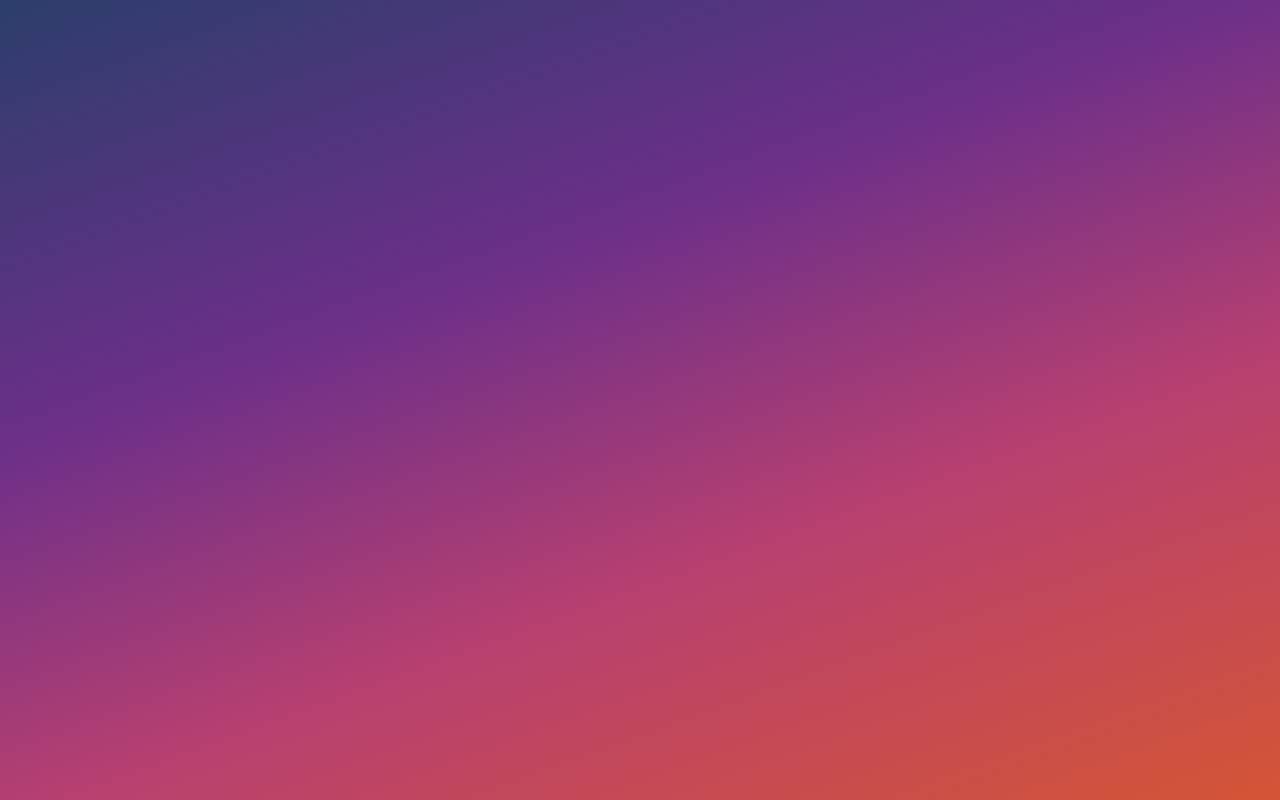
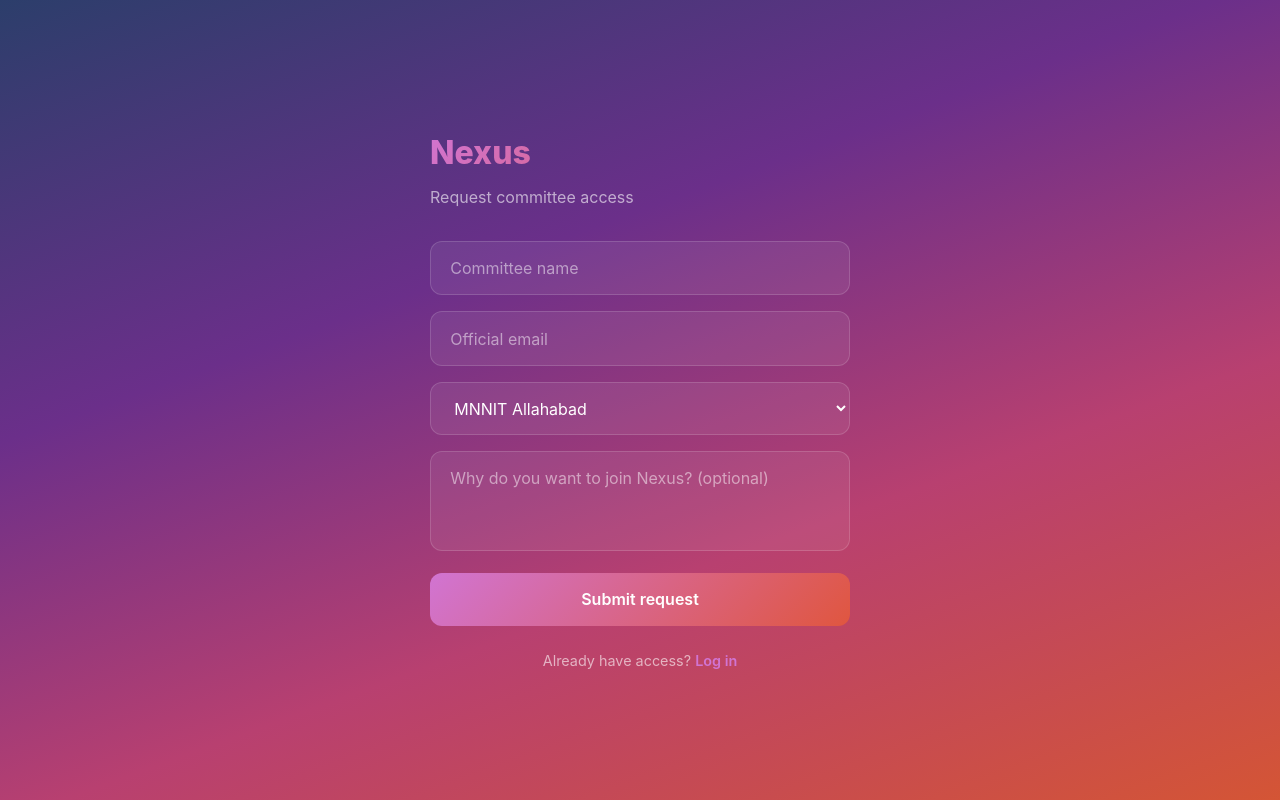
Before and after one commit to sayaliii27/nexus, a React (Vite) app in the folder client/: page /request-committee in a window 1280 px wide. Before the commit this address had no page. Built offline with nearby package versions, Linux system fonts and the light colour scheme; the HTML template or start-up script is replaced by a standard one.

Commit message:
Story reactions, Request Committee page — core features complete

```diff
--- a/client/src/App.jsx
+++ b/client/src/App.jsx
@@ -10,6 +10,7 @@
 import CreateStory from "./pages/CreateStory";
 import CreateUpdate from "./pages/CreateUpdate";
 import Notifications from "./pages/Notifications";
+import RequestCommittee from "./pages/RequestCommittee";
 
 function App() {
   return (
@@ -26,6 +27,7 @@
         <Route path="/create-story" element={<CreateStory />} />
         <Route path="/create-update" element={<CreateUpdate />} />
         <Route path="/notifications" element={<Notifications />} />
+        <Route path="/request-committee" element={<RequestCommittee />} />
       </Routes>
     </BrowserRouter>
   );
--- a/client/src/pages/CommitteePage.jsx
+++ b/client/src/pages/CommitteePage.jsx
@@ -1,7 +1,6 @@
 import { useAuth } from "../context/AuthContext";
 import { useNavigate, useParams } from "react-router-dom";
 import { useEffect, useState } from "react";
-import { motion } from "framer-motion";
 import Navbar from "../components/layout/Navbar";
 import PostCard from "../components/ui/PostCard";
 
@@ -63,10 +62,22 @@
     fetchCommittee();
   };
 
-  const viewStory = async (storyId) => {
-    await fetch(`http://localhost:5000/api/stories/${storyId}/view`, {
+  const viewStory = async (story) => {
+    setActiveStory(story);
+    await fetch(`http://localhost:5000/api/stories/${story.id}/view`, {
       method: "POST",
       headers: { Authorization: `Bearer ${token}` },
+    });
+  };
+
+  const reactToStory = async (emoji) => {
+    await fetch(`http://localhost:5000/api/stories/${activeStory.id}/react`, {
+      method: "POST",
+      headers: {
+        Authorization: `Bearer ${token}`,
+        "Content-Type": "application/json",
+      },
+      body: JSON.stringify({ emoji }),
     });
   };
 
@@ -77,7 +88,6 @@
       <div
         style={{
           minHeight: "100vh",
-          background: "var(--bg-primary)",
           display: "flex",
           alignItems: "center",
           justifyContent: "center",
@@ -91,33 +101,93 @@
     committee.stories?.filter((s) => new Date(s.expiresAt) > new Date()) || [];
 
   return (
-    <div style={{ minHeight: "100vh", background: "var(--bg-primary)" }}>
+    <div style={{ minHeight: "100vh" }}>
       <Navbar />
 
       {/* story viewer */}
       {activeStory && (
         <div
-          onClick={() => setActiveStory(null)}
           style={{
             position: "fixed",
             inset: 0,
             background: "rgba(0,0,0,0.95)",
             zIndex: 200,
             display: "flex",
+            flexDirection: "column",
             alignItems: "center",
             justifyContent: "center",
           }}
         >
+          <div
+            onClick={() => setActiveStory(null)}
+            style={{
+              position: "absolute",
+              top: "1.5rem",
+              right: "1.5rem",
+              cursor: "pointer",
+              fontSize: "1.5rem",
+              color: "#fff",
+            }}
+          >
+            ✕
+          </div>
+
           <img
             src={activeStory.image}
             alt=""
             style={{
-              maxHeight: "90vh",
+              maxHeight: "75vh",
               maxWidth: "90vw",
               objectFit: "contain",
               borderRadius: "12px",
             }}
           />
+
+          {/* reactions */}
+          <div style={{ display: "flex", gap: "1rem", marginTop: "1.5rem" }}>
+            {["❤️", "🔥", "👏", "😮", "🎉"].map((emoji) => (
+              <button
+                key={emoji}
+                onClick={() => reactToStory(emoji)}
+                style={{
+                  fontSize: "1.8rem",
+                  background: "rgba(255,255,255,0.1)",
+                  border: "1px solid rgba(255,255,255,0.2)",
+                  borderRadius: "50%",
+                  width: "52px",
+                  height: "52px",
+                  cursor: "pointer",
+                  display: "flex",
+                  alignItems: "center",
+                  justifyContent: "center",
+                }}
+              >
+                {emoji}
+              </button>
+            ))}
+          </div>
+
+          {/* story navigation dots */}
+          {activeStories.length > 1 && (
+            <div style={{ display: "flex", gap: "0.5rem", marginTop: "1rem" }}>
+              {activeStories.map((s) => (
+                <div
+                  key={s.id}
+                  onClick={() => viewStory(s)}
+                  style={{
+                    width: "8px",
+                    height: "8px",
+                    borderRadius: "50%",
+                    background:
+                      s.id === activeStory.id
+                        ? "#fff"
+                        : "rgba(255,255,255,0.3)",
+                    cursor: "pointer",
+                  }}
+                />
+              ))}
+            </div>
+          )}
         </div>
       )}
 
@@ -141,7 +211,7 @@
             {/* profile pic with story ring */}
             <div
               onClick={() =>
-                activeStories.length > 0 && setActiveStory(activeStories[0])
+                activeStories.length > 0 && viewStory(activeStories[0])
               }
               style={{
                 width: "80px",
@@ -164,7 +234,7 @@
                   background: "linear-gradient(135deg, #D174D2, #E0563F)",
                   border:
                     activeStories.length > 0
-                      ? "2px solid var(--bg-primary)"
+                      ? "2px solid rgba(0,0,0,0.5)"
                       : "none",
                   display: "flex",
                   alignItems: "center",
@@ -238,7 +308,7 @@
                   <div
                     key={update.id}
                     style={{
-                      background: "var(--bg-card)",
+                      background: "rgba(255,255,255,0.07)",
                       border: "1px solid var(--border)",
                       borderRadius: "12px",
                       padding: "0.75rem 1rem",
--- /dev/null
+++ b/client/src/pages/RequestCommittee.jsx
@@ -0,0 +1,220 @@
+import { useState } from "react";
+import { useNavigate, Link } from "react-router-dom";
+import { motion } from "framer-motion";
+
+function RequestCommittee() {
+  const navigate = useNavigate();
+  const [form, setForm] = useState({
+    name: "",
+    email: "",
+    college: "MNNIT",
+    reason: "",
+  });
+  const [loading, setLoading] = useState(false);
+  const [success, setSuccess] = useState(false);
+  const [error, setError] = useState("");
+
+  const handleSubmit = async () => {
+    if (!form.name || !form.email)
+      return setError("Name and email are required");
+    setLoading(true);
+    setError("");
+    try {
+      const res = await fetch(
+        "http://localhost:5000/api/auth/request-committee",
+        {
+          method: "POST",
+          headers: { "Content-Type": "application/json" },
+          body: JSON.stringify(form),
+        },
+      );
+      const data = await res.json();
+      if (!res.ok) throw new Error(data.message);
+      setSuccess(true);
+    } catch (err) {
+      setError(err.message);
+    } finally {
+      setLoading(false);
+    }
+  };
+
+  const inputStyle = {
+    width: "100%",
+    padding: "0.9rem 1.2rem",
+    borderRadius: "12px",
+    border: "1px solid rgba(255,255,255,0.15)",
+    background: "rgba(255,255,255,0.07)",
+    color: "#fff",
+    fontSize: "1rem",
+    outline: "none",
+    marginBottom: "1rem",
+  };
+
+  if (success)
+    return (
+      <div
+        style={{
+          minHeight: "100vh",
+          display: "flex",
+          alignItems: "center",
+          justifyContent: "center",
+          padding: "2rem",
+        }}
+      >
+        <motion.div
+          initial={{ opacity: 0, y: 20 }}
+          animate={{ opacity: 1, y: 0 }}
+          style={{ textAlign: "center", maxWidth: "400px" }}
+        >
+          <div style={{ fontSize: "3rem", marginBottom: "1rem" }}>🎉</div>
+          <h2
+            style={{
+              fontSize: "1.5rem",
+              fontWeight: "700",
+              marginBottom: "0.75rem",
+            }}
+          >
+            Request submitted!
+          </h2>
+          <p
+            style={{
+              color: "var(--text-muted)",
+              marginBottom: "2rem",
+              fontSize: "0.9rem",
+            }}
+          >
+            We'll review your request and get back to you soon.
+          </p>
+          <Link
+            to="/login"
+            style={{
+              color: "#D174D2",
+              textDecoration: "none",
+              fontWeight: "600",
+            }}
+          >
+            Back to login
+          </Link>
+        </motion.div>
+      </div>
+    );
+
+  return (
+    <div
+      style={{
+        minHeight: "100vh",
+        display: "flex",
+        alignItems: "center",
+        justifyContent: "center",
+        padding: "2rem",
+      }}
+    >
+      <motion.div
+        initial={{ opacity: 0, y: 30 }}
+        animate={{ opacity: 1, y: 0 }}
+        transition={{ duration: 0.5 }}
+        style={{ width: "100%", maxWidth: "420px" }}
+      >
+        <h1
+          style={{
+            fontSize: "2rem",
+            fontWeight: "800",
+            background: "linear-gradient(135deg, #D174D2, #E0563F)",
+            WebkitBackgroundClip: "text",
+            WebkitTextFillColor: "transparent",
+            marginBottom: "0.5rem",
+          }}
+        >
+          Nexus
+        </h1>
+        <p style={{ color: "var(--text-muted)", marginBottom: "2rem" }}>
+          Request committee access
+        </p>
+
+        <input
+          style={inputStyle}
+          placeholder="Committee name"
+          value={form.name}
+          onChange={(e) => setForm({ ...form, name: e.target.value })}
+        />
+        <input
+          style={inputStyle}
+          placeholder="Official email"
+          type="email"
+          value={form.email}
+          onChange={(e) => setForm({ ...form, email: e.target.value })}
+        />
+
+        <select
+          style={inputStyle}
+          value={form.college}
+          onChange={(e) => setForm({ ...form, college: e.target.value })}
+        >
+          <option value="MNNIT">MNNIT Allahabad</option>
+        </select>
+
+        <textarea
+          placeholder="Why do you want to join Nexus? (optional)"
+          value={form.reason}
+          onChange={(e) => setForm({ ...form, reason: e.target.value })}
+          style={{ ...inputStyle, height: "100px", resize: "none" }}
+        />
+
+        {error && (
+          <p
+            style={{
+              color: "#E0563F",
+              marginBottom: "1rem",
+              fontSize: "0.9rem",
+            }}
+          >
+            {error}
+          </p>
+        )}
+
+        <motion.button
+          whileHover={{ scale: 1.02 }}
+          whileTap={{ scale: 0.98 }}
+          onClick={handleSubmit}
+          disabled={loading}
+          style={{
+            width: "100%",
+            padding: "0.9rem",
+            borderRadius: "12px",
+            border: "none",
+            background: "linear-gradient(135deg, #D174D2, #E0563F)",
+            color: "#fff",
+            fontSize: "1rem",
+            fontWeight: "600",
+            cursor: "pointer",
+          }}
+        >
+          {loading ? "Submitting..." : "Submit request"}
+        </motion.button>
+
+        <p
+          style={{
+            textAlign: "center",
+            marginTop: "1.5rem",
+            color: "var(--text-muted)",
+            fontSize: "0.9rem",
+          }}
+        >
+          Already have access?{" "}
+          <Link
+            to="/login"
+            style={{
+              color: "#D174D2",
+              textDecoration: "none",
+              fontWeight: "600",
+            }}
+          >
+            Log in
+          </Link>
+        </p>
+      </motion.div>
+    </div>
+  );
+}
+
+export default RequestCommittee;
```
